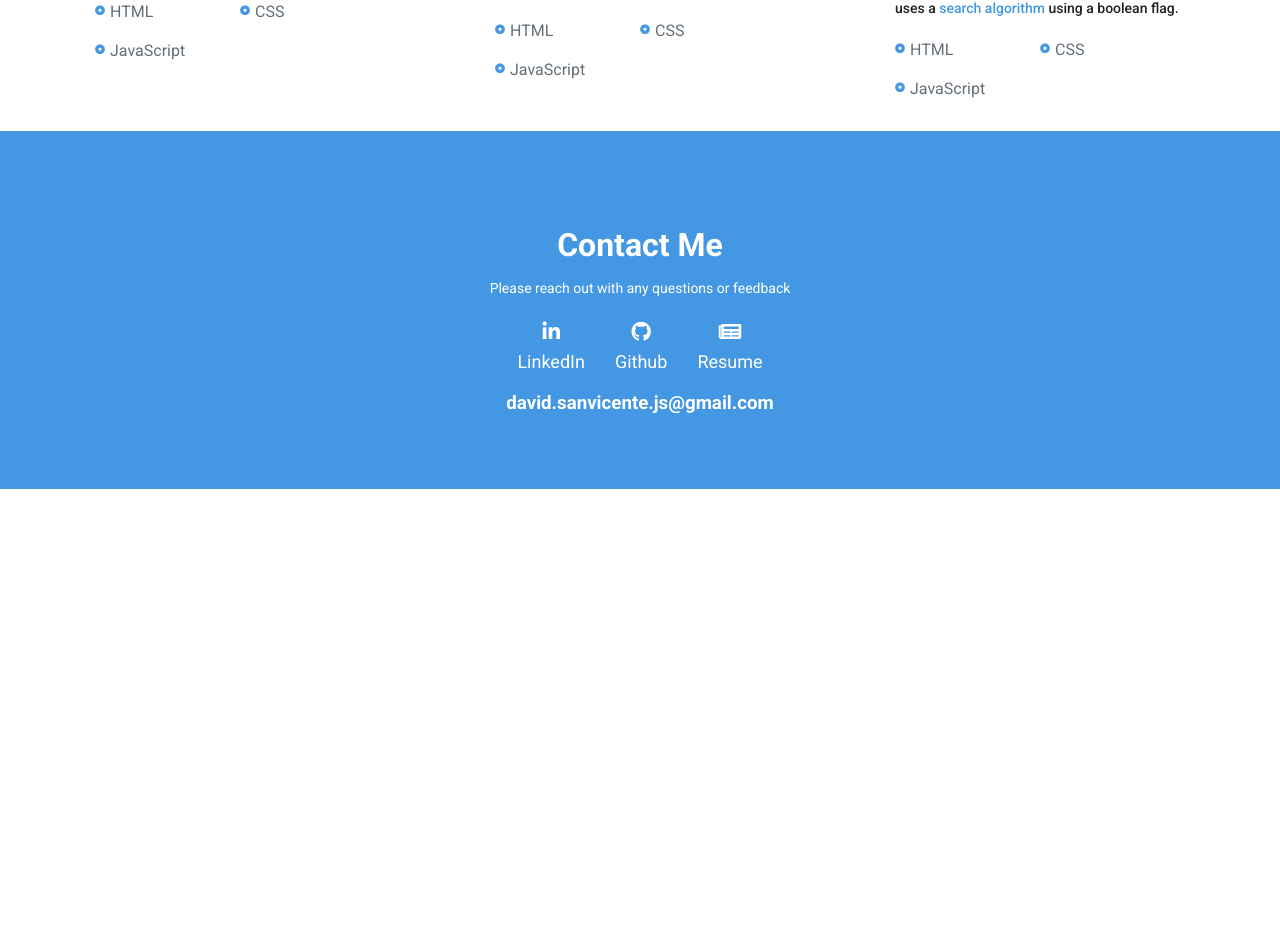
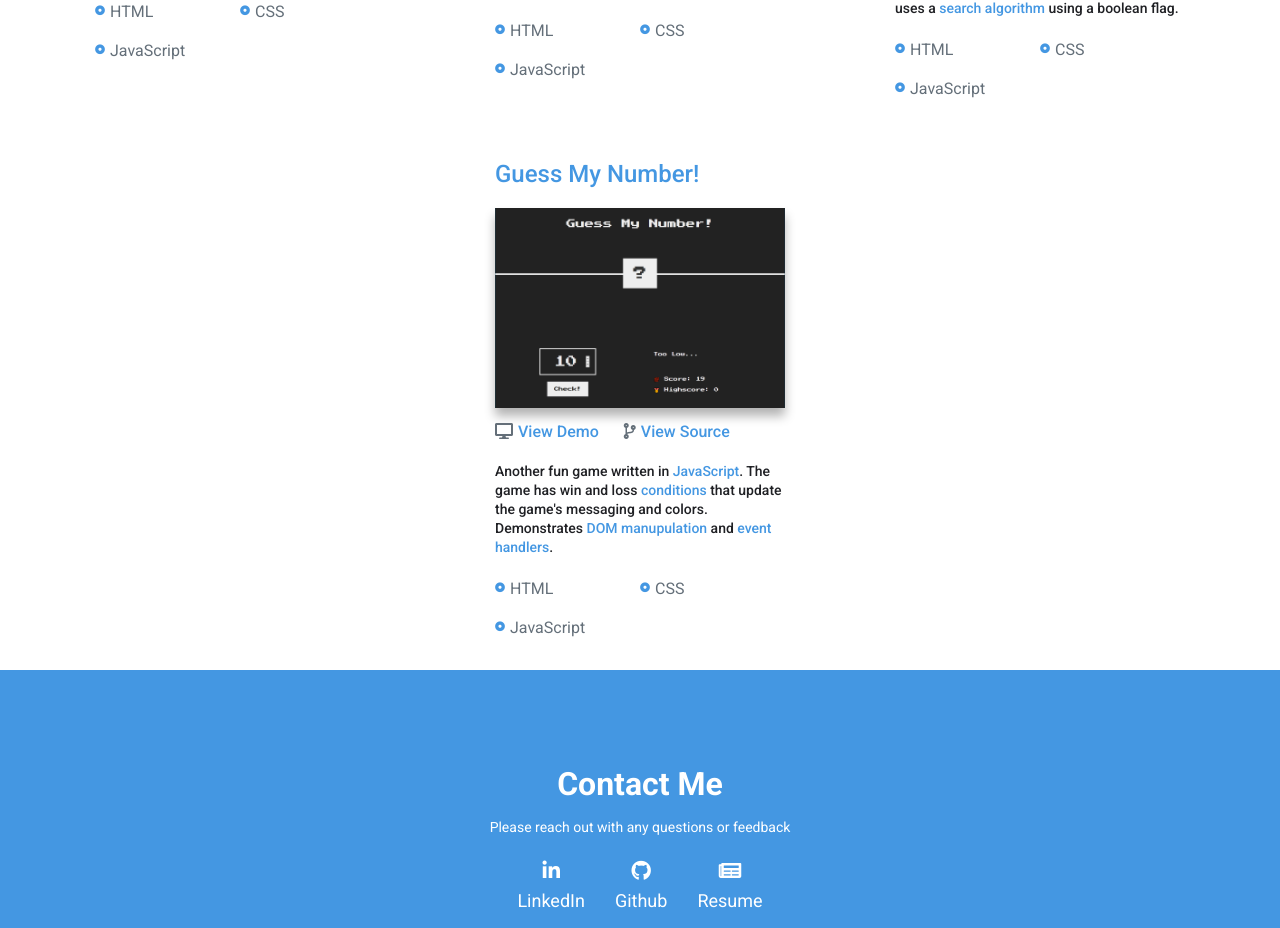
Before and after one commit to david-sanvicente/personal-portfolio, a React (Create React App) app: page / in a window 1280 px wide. Shown: the part 2697-3625 px from the top of the page. Before the commit the page ends 3186 px from the top, so only its background shows below. Built offline with nearby package versions, Linux system fonts and the light colour scheme.

Commit message:
fixed a bug in shopping cart and added new project tile guess my number

```diff
--- a/src/components/tiles/Tiles.tsx
+++ b/src/components/tiles/Tiles.tsx
@@ -2,6 +2,7 @@ import React, {Component} from 'react';
 import pixelate from '../../assets/images/pixelate.png';
 import whackamole from '../../assets/images/whackamole.png';
 import shoppingcart from '../../assets/images/shoppingCart.png';
+import guessNumber from '../../assets/images/guessNumber.png';
 import './styles.scss';
 
 export default class Tiles extends Component {
@@ -81,6 +82,30 @@ export default class Tiles extends Component {
                         </div>
                     </div>
 
+                    <div className={`tile`}>
+                        <h3 className={`heading-secondary`}><span className='highlight'>Guess My Number!</span></h3>
+                        <div className={`project__display`}>
+                            <div className={`project__display__poster`}>
+                                <a href={`https://david-sanvicente.github.io/DOM_practice_guess_the_number/`}>
+                                    <img src={guessNumber} alt={`Project Thumbnail`} />
+                                </a>
+                            </div>
+                            <div className={`project__display__actions`}>
+                                <a href={`https://david-sanvicente.github.io/DOM_practice_guess_the_number/`} className={`link`}><i className="fas fa-desktop"></i><span className="highlight">View Demo</span></a>
+                                {/* <a href={`#`} className={`link link--inactive`}><i className="fas fa-code-branch"></i><span>Source Private</span></a> */}
+                                <a href={`https://github.com/david-sanvicente/DOM_practice_guess_the_number`} className={`link`}><i className="fas fa-code-branch"></i><span className="highlight">View Source</span></a>
+                            </div>
+                            <p className={'aside'}>Another fun game written in <span className={`highlight`}>JavaScript</span>. The game has win and loss <span className={`highlight`}>conditions</span> that update the game's messaging and colors. Demonstrates <span className={`highlight`}>DOM manupulation</span> and <span className={`highlight`}>event handlers</span>.</p>
+                        </div>
+                        <div className={`project__technologies`}>
+                            <ul className={`project__technologies__list`}>
+                                <li><i className="fas fa-dot-circle"></i><p>HTML</p></li>
+                                <li><i className="fas fa-dot-circle"></i><p>CSS</p></li>
+                                <li><i className="fas fa-dot-circle"></i><p>JavaScript</p></li>
+                            </ul>
+                        </div>
+                    </div>
+
                 </div>
             </React.Fragment>
         )
```
Also changed, not shown: src/assets/images/guessNumber.png (added).
